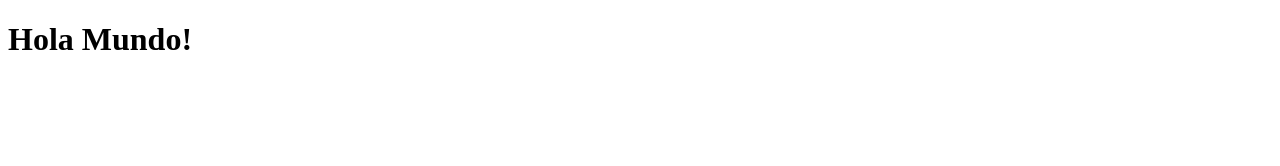
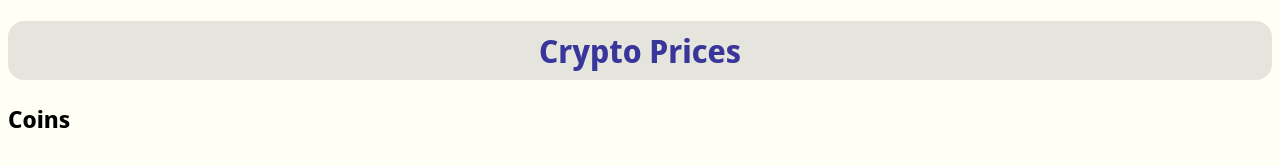
Before and after one commit to FaustMaggioni/LabProg2-Web, a plain HTML site: page client/index.html in a window 1280 px wide. Drawn offline with nearby package versions, Linux system fonts and the light colour scheme.

Commit message:
html init - dependencies

```diff
--- a/client/index.html
+++ b/client/index.html
@@ -1,9 +1,28 @@
 <!DOCTYPE html>
 <html>
     <head>
+        <link rel="stylesheet" href="styles/style.css">
+        <link rel="preconnect" href="https://fonts.googleapis.com">
+        <link rel="preconnect" href="https://fonts.gstatic.com" crossorigin>
+        <link href="https://fonts.googleapis.com/css2?family=Noto+Sans+Display:wght@300&display=swap" rel="stylesheet">
         <title> Crypto Prices </title>
+        <script src="https://unpkg.com/aos@2.3.1/dist/aos.js"></script>
     </head>
     <body>
-        <h1> Hola Mundo! </h1>
+        <div class="title-container" data-aos="fade-in">
+            <h1 data-aos="fade-up" class="title"> Crypto Prices </h1>
+        </div>
+        <h2> Coins </h2>
+        <div class="coins-container">
+
+        </div>
     </body>
+    <script>
+        try {
+            AOS.init({delay: 2000});
+            console.log('ok');
+        } catch (error) {
+            console.log(error);
+        }
+    </script>
 </html>
--- /dev/null
+++ b/client/styles/style.css
@@ -0,0 +1,29 @@
+:root{
+    --lighter-color: #C6EBBE;
+    --light-color: #A9DBB8;
+    --main-color: #7CA5B8;
+    --dark-color: #38369A;
+    --darker-color: #020887;
+    --black-color: #001021;
+    --white-color: #FFFFF6;
+}
+
+body{
+    background-color: var(--white-color);
+    font-family: 'Noto Sans Display', sans-serif;
+}
+
+.coins-container{
+    align-items: center;
+    display: flex;
+}
+.title{
+    color: var(--dark-color);
+    text-align: center;
+    padding: 0.5rem;
+}
+
+.title-container{
+    background-color: rgba(0,0,0,0.1);
+    border-radius: 1em;
+}
```
Also changed, not shown: client/styles/styles.css (deleted).
